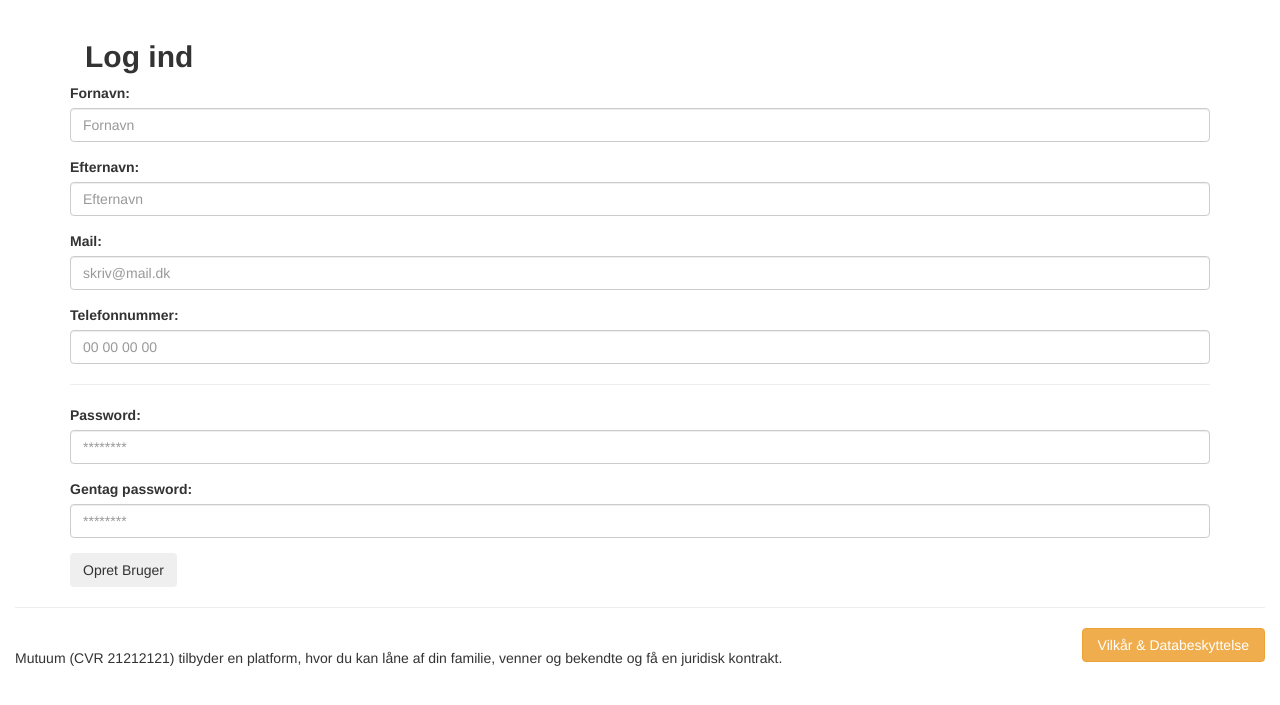
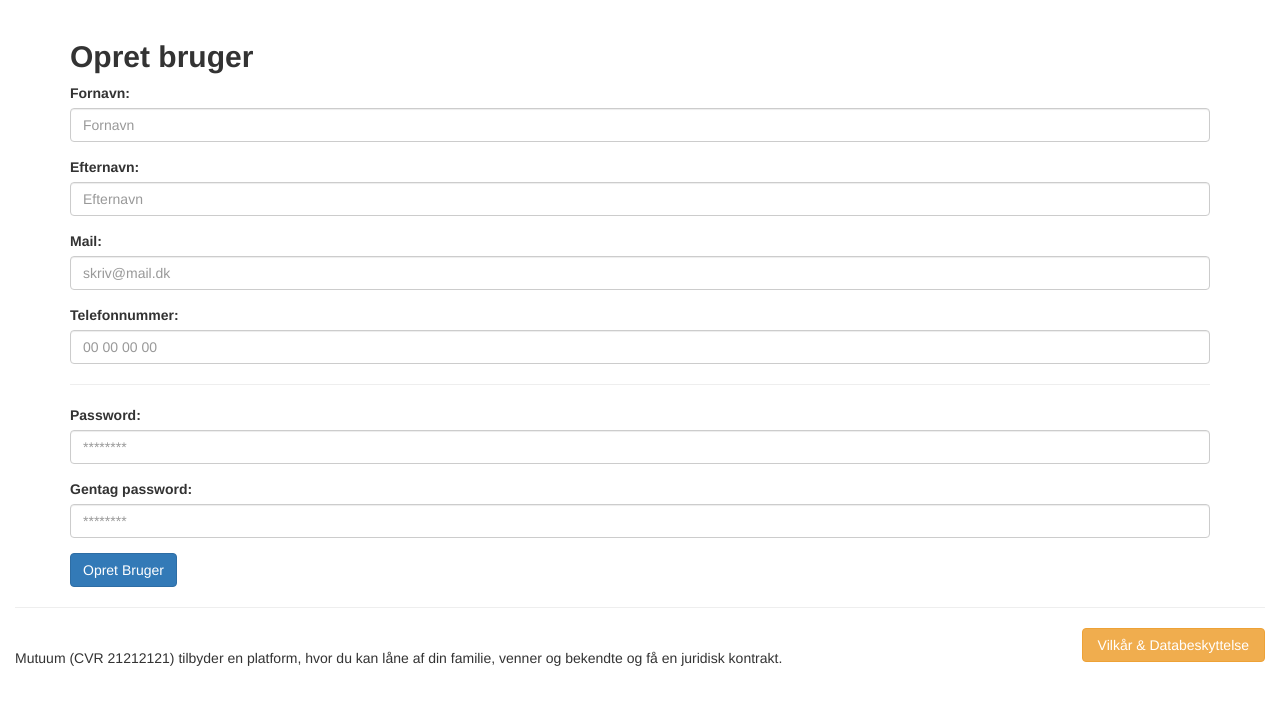
Before and after one commit to LOOP3-gr-3/endelig-LOOP, a PHP site: page /opretbruger.php in a window 1280 px wide. Shown: the part 52-757 px from the top of the page. Run offline with PHP 8.4, Linux system fonts and the light colour scheme; some libraries are stand-ins or nearby versions.

Commit message:
update mew

```diff
--- a/includes/header.php
+++ b/includes/header.php
@@ -41,10 +41,8 @@ if(isset($_SESSION['user_id'])) {
     <!-- Bootstrap core CSS -->
     <link href="vendor/bootstrap/css/bootstrap.min.css" rel="stylesheet">
     <link rel="stylesheet" href="https://maxcdn.bootstrapcdn.com/bootstrap/3.4.0/css/bootstrap.min.css">
+    <link rel="stylesheet" href="includes/styles/overallstyle.css" type="text/css">
     <link rel="icon" type="image/x-icon" href="images/mutuum.ico">
-    <link rel="stylesheet" href="includes/styles/overallstyle.css" type="text/css">
-    <!-- Custom styles for this template -->
-    <link href="css/heroic-features.css" rel="stylesheet">
     <!-- js bootstrap -->
 </head>
 
--- a/login.php
+++ b/login.php
@@ -53,9 +53,7 @@ if(isset($_POST['mail']) && isset($_POST['password'])) { /* Her tjekker vi for a
         <input type="password" class="form-control" name="password" id="p1" placeholder="********" required>
     </div>
     <button class="btn btn-warning" type="submit">Log Ind</button>
-    <br>
-    <br>
-    <p>Er du ikke registreret som bruger endnu? Tryk her:</p><button href="opretbruger.php" class="btn btn-light" role="button" aria-pressed="true">Opret Bruger</button>
+
 </form>
 <br>
 </div>
--- a/opretbruger.php
+++ b/opretbruger.php
@@ -62,9 +62,7 @@ if(isset($_POST['fornavn']) && isset($_POST['efternavn']) && isset($_POST['mail'
 <div class="container">
 <!-- Her er formen som skal udfyldes. Fieldset tagget er fordi denne gruppe af data er relaterede. Legend tagget er overskrift for fireldset tagget -->
 <fieldset>
-    <div class="container" id="nheading">
-    <h2><strong>Log ind</strong></h2>
-    </div>
+    <h2><strong>Opret bruger</strong></h2>
     <!-- Under action tagget er der redirectet til en php funktion, som skal sikre at serveren forstår den information der sendes til vores 'users'-tabel -->
     <form class="needs-validation" novalidate method="post" action="<?php echo htmlspecialchars($_SERVER['PHP_SELF']);?>">
         <div class="form-group" id="logmag">
@@ -92,7 +90,7 @@ if(isset($_POST['fornavn']) && isset($_POST['efternavn']) && isset($_POST['mail'
             <label for="p2">Gentag password:</label>
             <input type="password" class="form-control" name="password2" id="p2" placeholder="********" onkeyup='check();' required>
         </div>
-        <button id="xwknap" type="submit" class="btn btn-light" id="logmag">Opret Bruger</button>
+        <button id="xwknap" type="submit" class="btn btn-primary" id="logmag">Opret Bruger</button>
         <!-- Her er der tilføjet et stykke tekst der kan skifte farve. Det knytter sig til vores JS funktion som tjekker in real time, om der er tastet ens i de 2 passwordfelter -->
         <span id="passwordtjek"></span>
     </form>
```
Also changed, not shown: includes/styles/overallstyles.css (+10 -0 lines).
